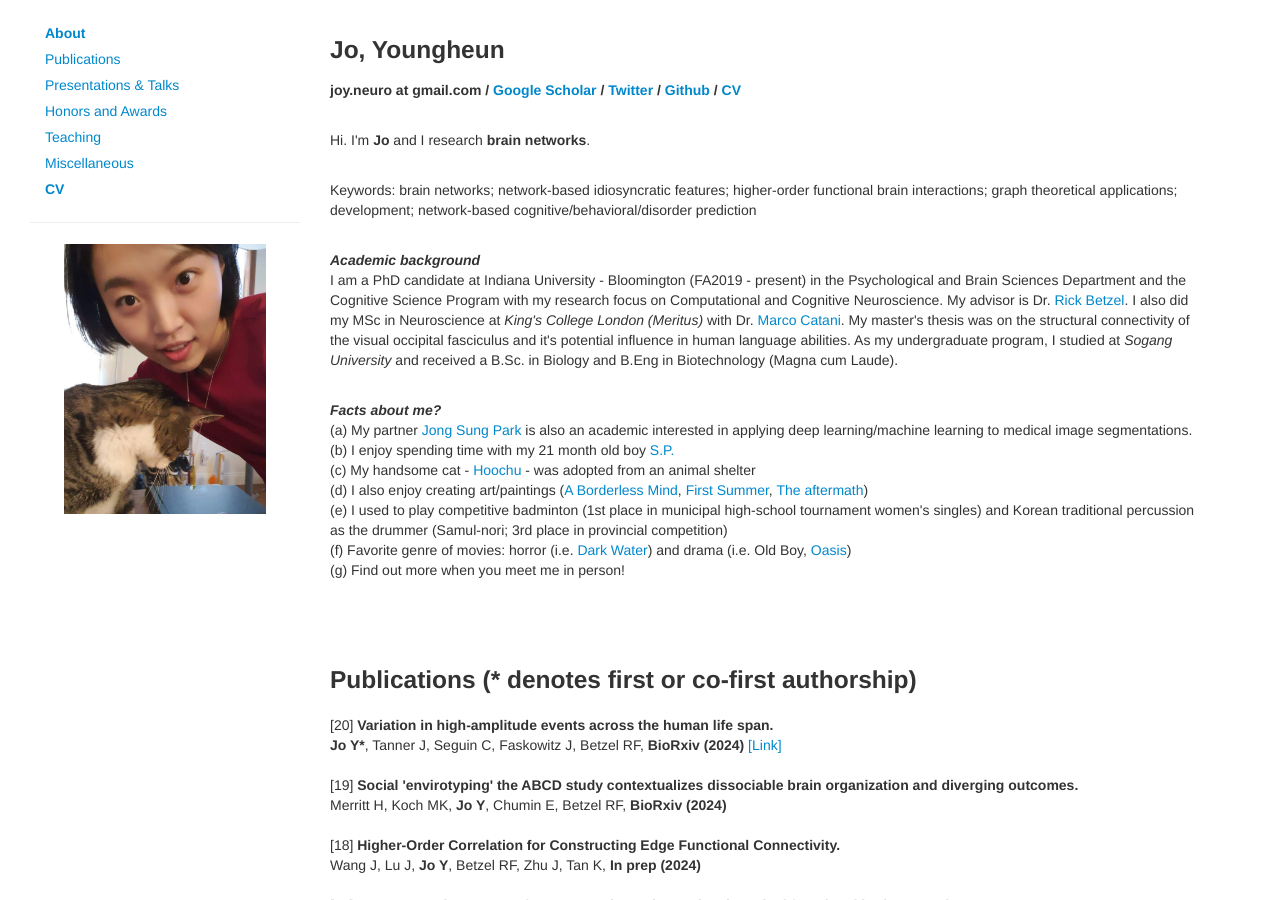
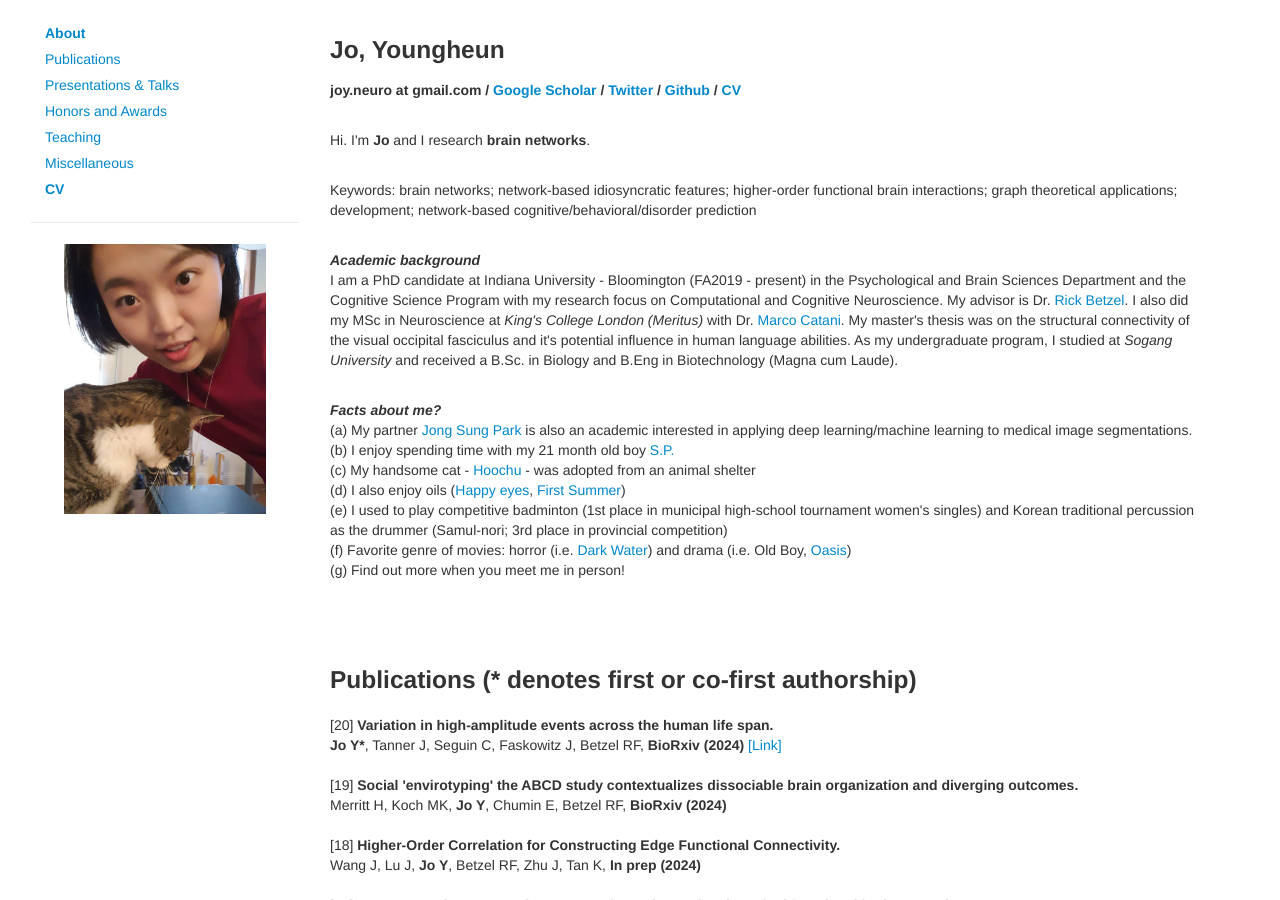
Before and after one commit to joy-neuro/joy-neuro.github.io, a Jekyll site: the page index.html, which Jekyll copies as it is, in a window 1280 px wide and 900 px high. Built offline with Jekyll 4.4.1, drawn with Linux system fonts in a browser that asks for light colours; nearby versions of some CDN libraries; comment, search, counter and statistics services are not loaded.

Commit message:
Update index.html

```diff
--- a/index.html
+++ b/index.html
@@ -96,7 +96,7 @@
                 (a) My partner <a target="_blank" href="https://pjsjongsung.github.io/index.html">Jong Sung Park</a> is also an academic interested in applying deep learning/machine learning to medical image segmentations.</br>
                 (b) I enjoy spending time with my 21 month old boy <a target="_blank" href="https://github.com/joy-neuro/joy-neuro.github.io/blob/master/assets_files/SP_1.jpg?raw=true">S.P.</a> </br>
                 (c) My handsome cat - <a target="_blank" href="https://github.com/joy-neuro/joy-neuro.github.io/blob/master/assets_files/hoochu.jpeg?raw=true">Hoochu</a> - was adopted from an animal shelter</br>
-                (d) I also enjoy creating art/paintings (<a target="_blank" href="https://github.com/joy-neuro/joy-neuro.github.io/blob/master/assets_files/ABorderlessMind_small_version-01.jpg?raw=true">A Borderless Mind</a>, <a target="_blank" href="https://github.com/joy-neuro/joy-neuro.github.io/blob/master/assets_files/firstsummer.jpeg?raw=true">First Summer</a>, <a target="_blank" href="https://github.com/joy-neuro/joy-neuro.github.io/blob/master/assets_files/theaftermath.jpeg?raw=true">The aftermath</a>)</br>
+                (d) I also enjoy oils (<a target="_blank" href="https://github.com/joy-neuro/joy-neuro.github.io/blob/master/assets_files/happy+eyes2024.jpg?raw=true">Happy eyes</a>, <a target="_blank" href="https://github.com/joy-neuro/joy-neuro.github.io/blob/master/assets_files/firstsummer.jpeg?raw=true">First Summer</a>)</br>
                 (e) I used to play competitive badminton (1st place in municipal high-school tournament women's singles) and Korean traditional percussion as the drummer (Samul-nori; 3rd place in provincial competition) </br>
                 (f) Favorite genre of movies: horror (i.e. <a target="_blank" href="https://en.wikipedia.org/wiki/Dark_Water_(2002_film)">Dark Water</a>) and drama (i.e. Old Boy, <a target="_blank" href="https://en.wikipedia.org/wiki/Oasis_(2002_film)">Oasis</a>) </br>
                 (g) Find out more when you meet me in person!
```
